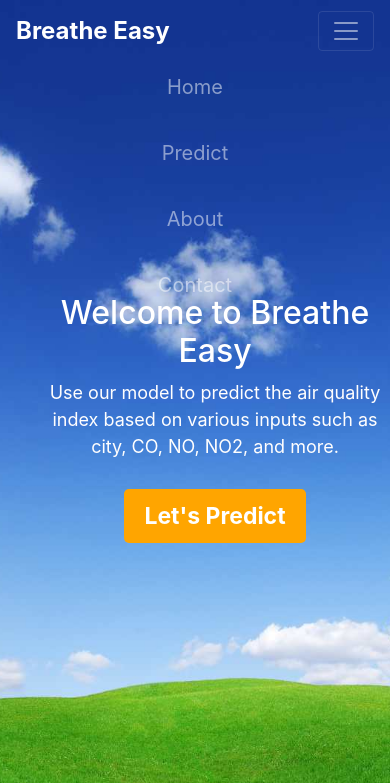
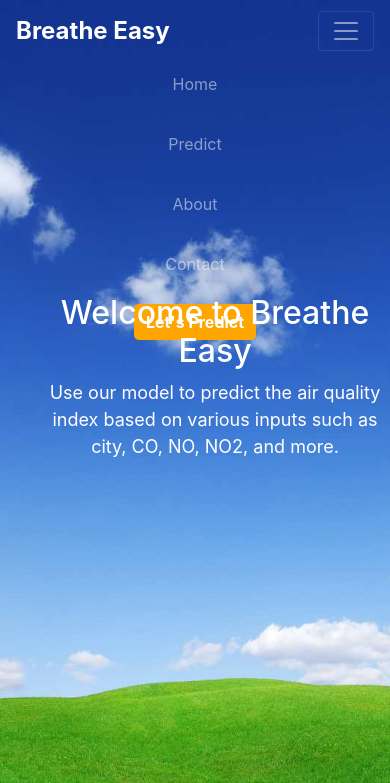
Before and after one commit to Hari-om07/AQP, a Flask app: page / in a window 390 px wide, after a click that opens the changed part. Shown: the top 783 px of the page. Run offline with Flask 3, Linux system fonts and the light colour scheme; parts of the project's set-up code (start-up, migrations or seed data) failed here and were passed over; some libraries are stand-ins or nearby versions.

Commit message:
Update styles1.css

```diff
--- a/static/styles1.css
+++ b/static/styles1.css
@@ -129,28 +129,81 @@
 
 /* Responsive Styles */
 @media (max-width: 768px) {
-    .navbar-brand {
-        font-size: 20px;
-    }
-
-    .navbar-nav {
-        text-align: center;
+    .navbar {
+        padding: 5px 0;
     }
 
     .nav-item {
         display: block;
-        padding: 10px 0;
+        padding: 10px;
+        font-size: 18px;
     }
 
     .header-section {
         height: 60vh;
     }
 
+    .overlay {
+        padding: 10px;
+    }
+
     .title {
-        font-size: 1.8rem;
+        font-size: 30px;
     }
 
     .subtitle {
-        font-size: 1rem;
+        font-size: 18px;
+    }
+
+    .btn.btn-primary {
+        font-size: 18px;
+        padding: 8px 16px;
+        position: static;
+        margin-top: 20px;
+    }
+
+    .main-content {
+        padding: 10px;
+        margin: 20px auto;
+    }
+
+    .learn-more {
+        font-size: 16px;
     }
 }
+
+@media (max-width: 480px) {
+    .navbar {
+        padding: 3px 0;
+    }
+
+    .nav-item {
+        font-size: 16px;
+    }
+
+    .header-section {
+        height: 50vh;
+    }
+
+    .title {
+        font-size: 24px;
+    }
+
+    .subtitle {
+        font-size: 16px;
+    }
+
+    .btn.btn-primary {
+        font-size: 16px;
+        padding: 6px 12px;
+    }
+
+    .main-content {
+        padding: 5px;
+        margin: 10px auto;
+    }
+
+    .learn-more {
+        font-size: 14px;
+    }
+}
```
